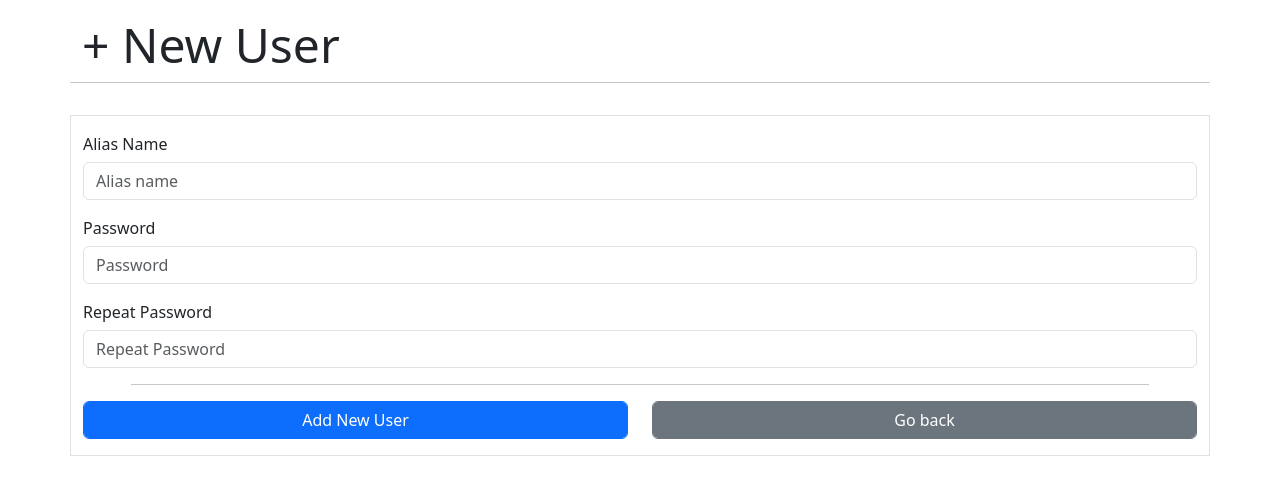
After one commit to Rafawastaken/Red_team_projects, a Flask app: page /secret-backend/add-user in a window 1280 px wide. The commit adds this page. Shown: the top 495 px of the page. Run offline with Flask 2, Linux system fonts and the light colour scheme.

Commit message:
add user page and form

```diff
--- a/Level_3/39_http_server_phising/phising/backend/forms.py
+++ b/Level_3/39_http_server_phising/phising/backend/forms.py
@@ -0,0 +1,12 @@
+from flask_wtf import FlaskForm
+from wtforms import StringField, PasswordField, SubmitField
+from wtforms import validators, ValidationError
+from .models import User
+
+# Add User
+class AddUserForm(FlaskForm):
+    alias = StringField('Alias', [validators.length(min = 4, max = 24), validators.DataRequired()])
+    password = PasswordField('Password', [
+        validators.DataRequired(),
+        validators.EqualTo("password_2", message = "Passwords dont match")])
+    password_2 = PasswordField("Repeat password")
--- a/Level_3/39_http_server_phising/phising/backend/routes.py
+++ b/Level_3/39_http_server_phising/phising/backend/routes.py
@@ -1,4 +1,8 @@
 from flask import Blueprint, render_template
+from flask_login import login_required, current_user, logout_user, login_user
+
+from .forms import AddUserForm
+from .models import User
 
 # Blueprint for backend
 backend = Blueprint('backend', __name__)
@@ -8,3 +12,12 @@ backend = Blueprint('backend', __name__)
 @backend.route('/')
 def home_backend():
     return render_template('backend/home.html')
+
+@backend.route('/add-user')
+def add_user():
+    form = AddUserForm()
+    return render_template('backend/register.html', form = form)
+
+@backend.route('/login')
+def login():
+    return "Login page"
--- /dev/null
+++ b/Level_3/39_http_server_phising/phising/templates/backend/register.html
@@ -0,0 +1,50 @@
+{% extends 'base.html' %}
+<!-- content -->
+{% block content %}
+<div class="row mt-3 mb-3">
+  <div class="display-5 mb-2">+ New User</div>
+  <hr />
+</div>
+<div class="row">
+  <div class="col border">
+    <form method="POST" class="my-3">
+      {{form.csrf_token}}
+
+      <!-- Alias name -->
+      <div class="mb-3">
+        <label for="alias" class="h6">Alias Name</label>
+        {{form.alias(placeholder = 'Alias name', class='form-control')}}
+      </div>
+
+      <!-- password -->
+      <div class="mb-3">
+        <label for="alias" class="h6">Password</label>
+        {{form.password(placeholder = 'Password', class='form-control')}}
+      </div>
+
+      <!-- repeat password -->
+      <div class="mb-3">
+        <label for="alias" class="h6">Repeat Password</label>
+        {{form.password_2(placeholder = 'Repeat Password',
+        class='form-control')}}
+      </div>
+
+      <hr class="mx-5" />
+
+      <div class="row">
+        <div class="col-6">
+          <input
+            class="form-control btn btn-primary"
+            type="submit"
+            value="Add New User"
+          />
+        </div>
+        <div class="col-6">
+          <a href="#" class="form-control btn btn-secondary">Go back</a>
+        </div>
+      </div>
+    </form>
+  </div>
+</div>
+
+{% endblock %}
--- a/Level_3/39_http_server_phising/phising/templates/base.html
+++ b/Level_3/39_http_server_phising/phising/templates/base.html
@@ -12,7 +12,7 @@
     />
   </head>
   <body>
-    {% block content %} {% endblock %}
+    <div class="container">{% block content %} {% endblock %}</div>
     <script
       src="https://cdn.jsdelivr.net/npm/bootstrap@5.3.0-alpha1/dist/js/bootstrap.bundle.min.js"
       integrity="sha384-w76AqPfDkMBDXo30jS1Sgez6pr3x5MlQ1ZAGC+nuZB+EYdgRZgiwxhTBTkF7CXvN"
```
Also changed, not shown: Level_3/39_http_server_phising/phising/__init__.py (+12 -0 lines), Level_3/39_http_server_phising/phising/backend/models.py (+11 -3 lines).
